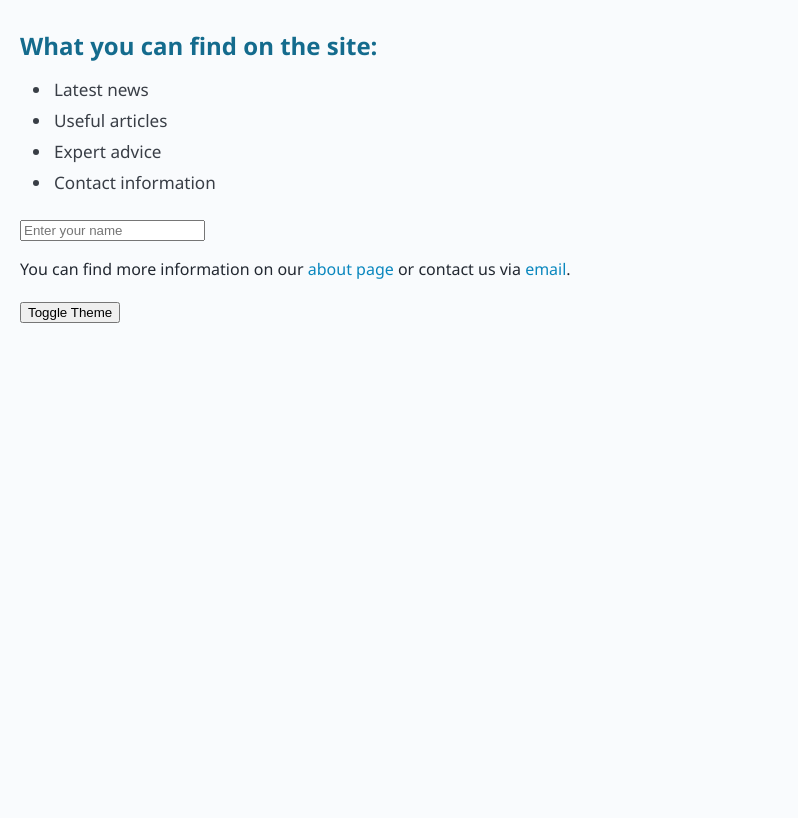
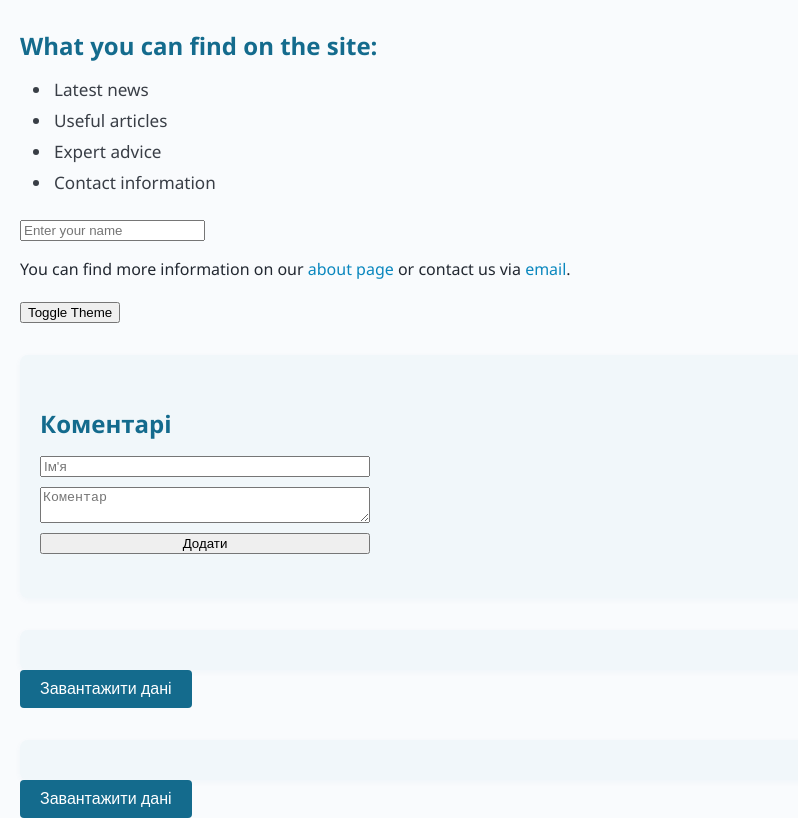
Before and after one commit to Musyandr/lab-2, a plain HTML site: page index.html in a window 1280 px wide. Shown: the part 127-945 px from the top of the page, without its empty margins (0-798 px from the left). Before the commit the page ends 800 px from the top, so only its background shows below. Drawn offline with Linux system fonts and the light colour scheme.

Commit message:
Add files via upload

```diff
--- a/index.html
+++ b/index.html
@@ -29,5 +29,22 @@
 <div id="greeting-output"></div>
 
 <button onclick="toggleTheme()", id="toggleTheme-001-unique">Toggle Theme</button>
+
+<div id="comments-container">
+    <h2>Коментарі</h2>
+    <form id="comment-form">
+        <input type="text" id="name-input" placeholder="Ім'я">
+        <textarea id="comment-input" placeholder="Коментар"></textarea>
+        <button type="submit">Додати</button>
+    </form>
+    <ul id="comment-list"></ul>
+</div>
+
+<div id="data-container"></div>
+<button id="load-data-btn">Завантажити дані</button>
+
+<div id="custom-data-container"></div>
+<button id="custom-load-data-btn">Завантажити дані</button>
+
 </body>
 </html>
--- a/style.css
+++ b/style.css
@@ -103,3 +103,63 @@ a:hover, a:focus {
     background-color: #1a1a1a;
     color: #f0f0f0;
 }
+
+#comments-container {
+    margin-top: 32px;
+    padding: 20px;
+    background-color: #f1f7fa;
+    border-radius: 8px;
+    box-shadow: 0 2px 6px rgba(20, 107, 141, 0.04);
+}
+
+#comment-form {
+    display: flex;
+    flex-direction: column;
+    max-width: 330px;
+    gap: 10px;
+    margin-bottom: 20px;
+}
+
+#data-container {
+    margin-top: 32px;
+    padding: 20px;
+    background-color: #f1f7fa;
+    border-radius: 8px;
+    box-shadow: 0 2px 6px rgba(20, 107, 141, 0.04);
+}
+
+#load-data-btn {
+    padding: 10px 20px;
+    font-size: 1rem;
+    background-color: #146b8d;
+    color: #ffffff;
+    border: none;
+    border-radius: 4px;
+    cursor: pointer;
+    transition: background-color 0.2s;
+}
+#load-data-btn:hover {
+    background-color: #34b4fb;
+}
+
+#custom-data-container {
+    margin-top: 32px;
+    padding: 20px;
+    background-color: #f1f7fa;
+    border-radius: 8px;
+    box-shadow: 0 2px 6px rgba(20, 107, 141, 0.04);
+}
+
+#custom-load-data-btn {
+    padding: 10px 20px;
+    font-size: 1rem;
+    background-color: #146b8d;
+    color: #ffffff;
+    border: none;
+    border-radius: 4px;
+    cursor: pointer;
+    transition: background-color 0.2s;
+}
+#custom-load-data-btn:hover {
+    background-color: #34b4fb;
+}
```
